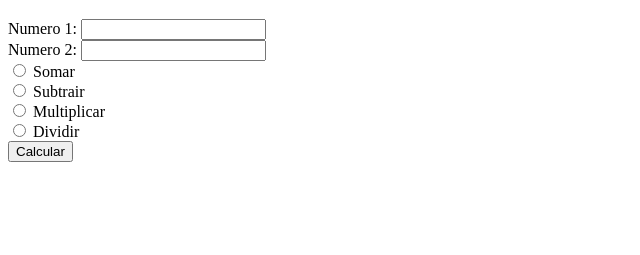
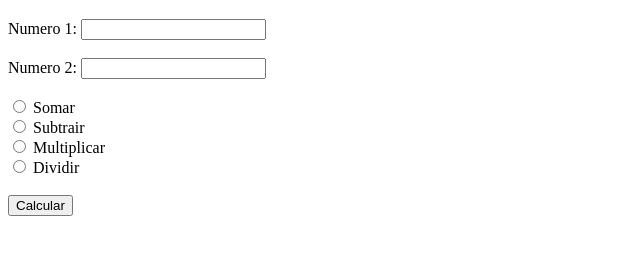
Before and after one commit to DavidRochaCode/Calculadora-ProjetoJS, a plain HTML site: page index.html in a window 1280 px wide. Shown: the part 61-316 px from the top of the page, without its empty margins (0-640 px from the left). Drawn offline with Linux system fonts and the light colour scheme.

Commit message:
Adicionando quebra de linhas

```diff
--- a/index.html
+++ b/index.html
@@ -8,8 +8,8 @@
 </head>
 <body>
     <h1>Calculadora:</h1>
-    Numero 1: <input type="number"  id="number1"><br>
-    Numero 2: <input type="number"  id="number2"><br>
+    Numero 1: <input type="number"  id="number1"><br><br>
+    Numero 2: <input type="number"  id="number2"><br><br>
     <input type="radio" name="calculo" id="soma">
     <label for="soma">Somar</label><br>
     <input type="radio" name="calculo" id="subtraçao">
@@ -17,7 +17,7 @@
     <input type="radio" name="calculo" id="multiplicaçao">
     <label for="multiplicaçao">Multiplicar</label><br>
     <input type="radio" name="calculo" id="divisao">
-    <label for="divisao">Dividir</label><br>
+    <label for="divisao">Dividir</label><br><br>
     <input type="button" value="Calcular" onclick="ir()">
     <p id="mensagem"></p>
 
```
